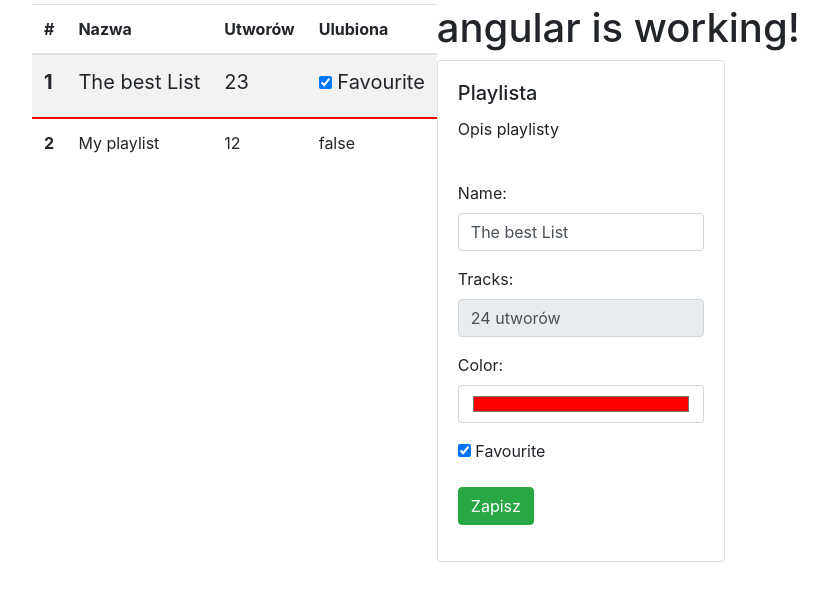
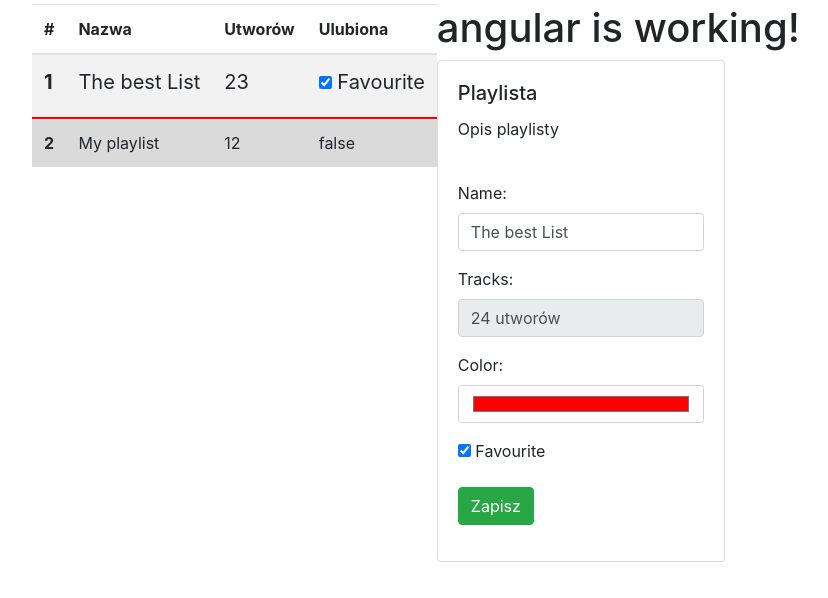
Before and after one commit to TomaszOciepa/angular-test, an Angular app: page / in a window 1280 px wide. Shown: the top 598 px of the page, without its empty margins (38-866 px from the left). Built offline with nearby package versions, Linux system fonts and the light colour scheme.

Commit message:
dynamic class css

```diff
--- a/src/app/app.component.html
+++ b/src/app/app.component.html
@@ -19,7 +19,10 @@
           </tr>
         </thead>
         <tbody>
-          <tr class="border-class" [style.borderBottomColor]="playlist.color" [style.fontSize.px]="size">
+          <tr class="border-class" [class.table-active]="selected == playlist"
+           (click)="selected = playlist"
+           [style.borderBottomColor]="playlist.color"
+           [style.fontSize.px]="size">
             <th scope="row">1</th>
             <td> {{ playlist.name }}</td>
             <td>23</td>
@@ -30,7 +33,7 @@
             </label>
             </td>
           </tr>
-          <tr>
+          <tr (click)="selected = null" [class.table-active]="selected == null">
             <th scope="row">2</th>
             <td>My playlist</td>
             <td>12</td>
--- a/src/app/app.component.ts
+++ b/src/app/app.component.ts
@@ -15,6 +15,8 @@ export class AppComponent {
     favourite: true,
   }
 
+  selected = null
+
   size = 20
   wartosc = true
 
```
